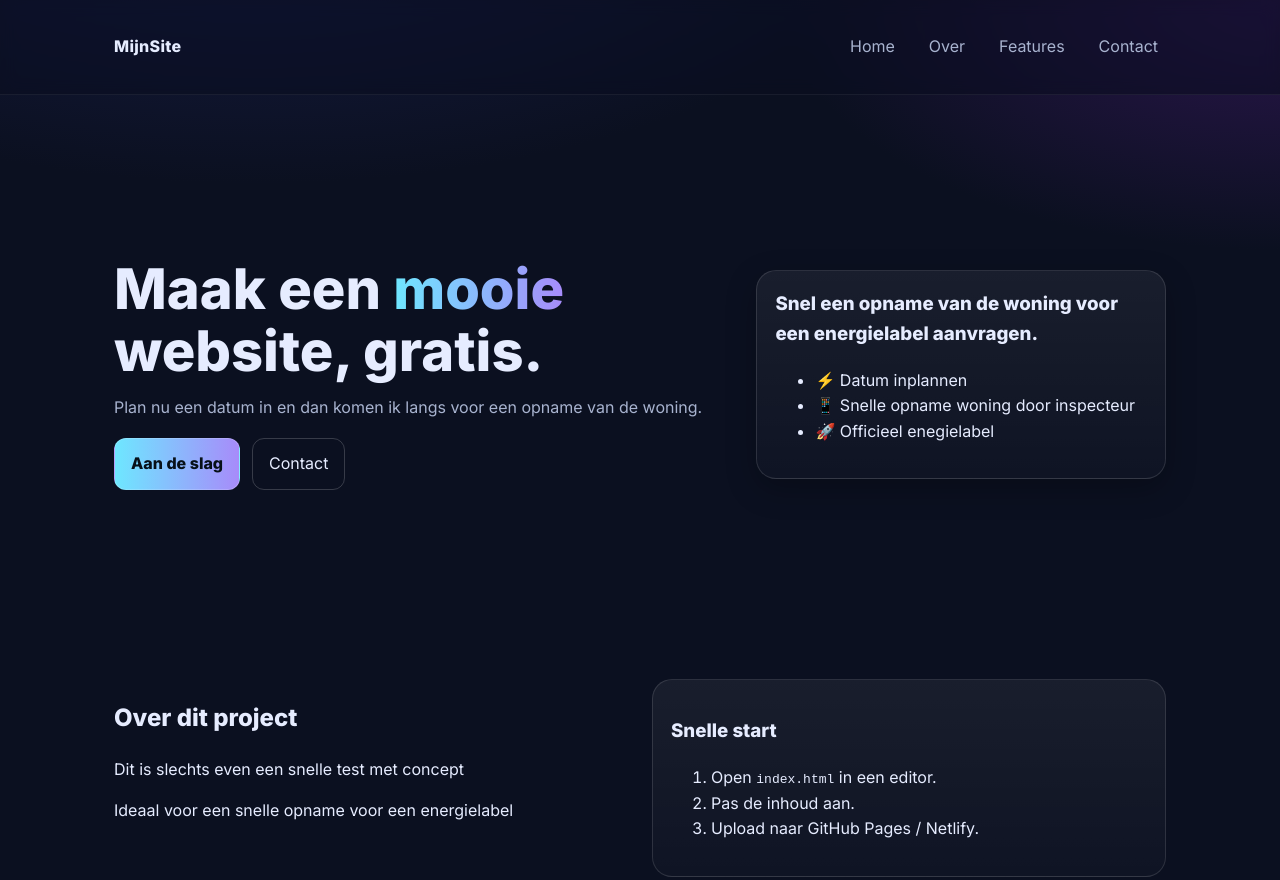
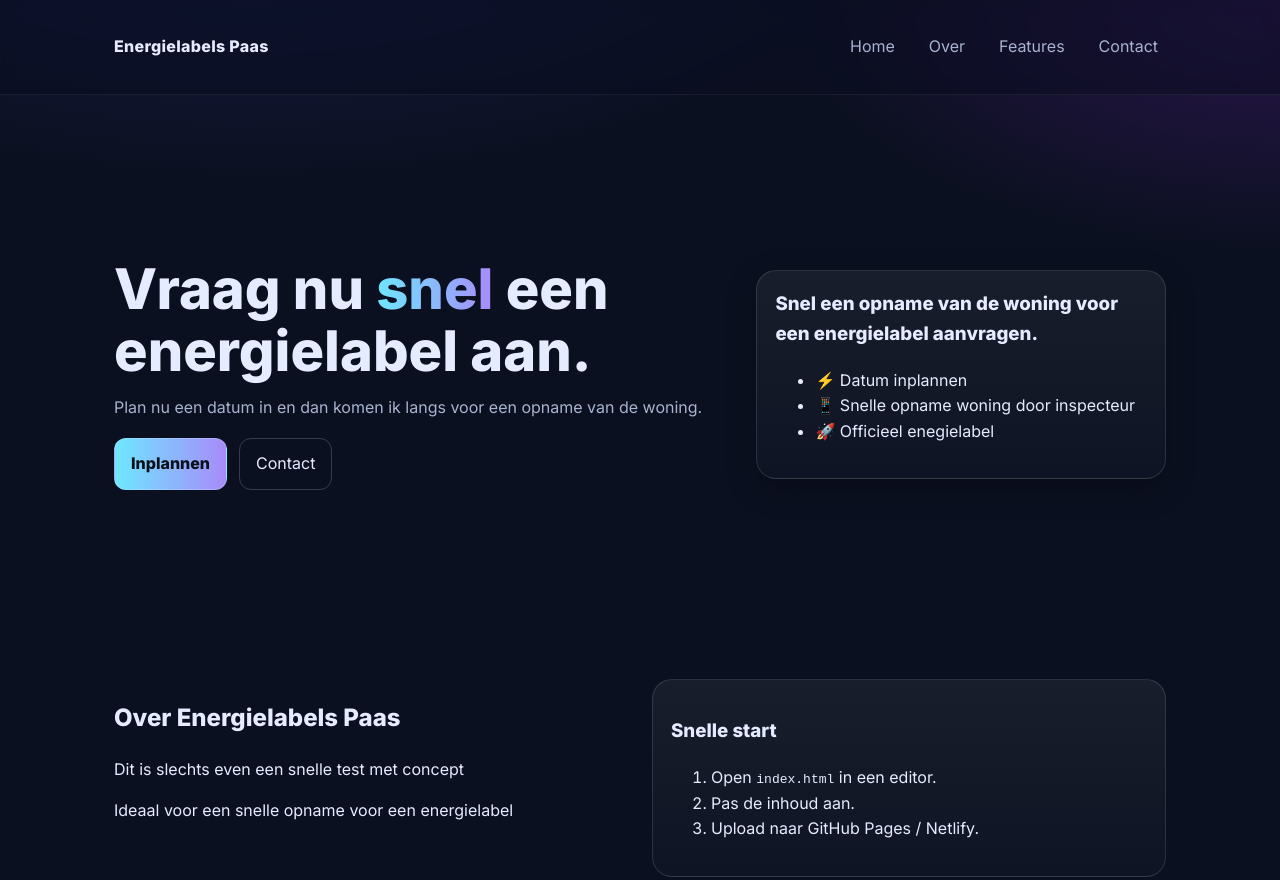
Before and after one commit to joranpaas-cyber/TEST, a plain HTML site: page index.html in a window 1280 px wide. Shown: the top 880 px of the page. Drawn offline with Linux system fonts and the light colour scheme.

Commit message:
Update index.html

```diff
--- a/index.html
+++ b/index.html
@@ -3,7 +3,7 @@
 <head>
   <meta charset="utf-8" />
   <meta name="viewport" content="width=device-width, initial-scale=1" />
-  <title>123Label Paas</title>
+  <title>Energielabels Paas</title>
   <meta name="description" content="Een simpele, snelle, gratis website-starter die je direct kunt inzetten." />
   <link rel="preconnect" href="https://fonts.googleapis.com">
   <link rel="preconnect" href="https://fonts.gstatic.com" crossorigin>
@@ -13,7 +13,7 @@
 <body>
   <header class="site-header">
     <div class="container nav">
-      <a href="#" class="logo">MijnSite</a>
+      <a href="#" class="logo">Energielabels Paas</a>
       <button class="menu-toggle" aria-label="Menu openen" aria-expanded="false">☰</button>
       <nav class="nav-links">
         <a href="#home">Home</a>
@@ -27,10 +27,10 @@
   <main id="home">
     <section class="hero container">
       <div class="hero-text">
-        <h1>Maak een <span class="accent">mooie</span> website, gratis.</h1>
+        <h1>Vraag nu <span class="accent">snel</span> een energielabel aan.</h1>
         <p>Plan nu een datum in en dan komen ik langs voor een opname van de woning.</p>
         <div class="cta-row">
-          <a class="btn primary" href="#over">Aan de slag</a>
+          <a class="btn primary" href="#over">Inplannen</a>
           <a class="btn ghost" href="#contact">Contact</a>
         </div>
       </div>
@@ -46,7 +46,7 @@
 
     <section id="over" class="container two-col">
       <div>
-        <h2>Over dit project</h2>
+        <h2>Over Energielabels Paas</h2>
         <p>Dit is slechts even een snelle test met concept</p>
         <p>Ideaal voor een snelle opname voor een energielabel</p>
       </div>
```
